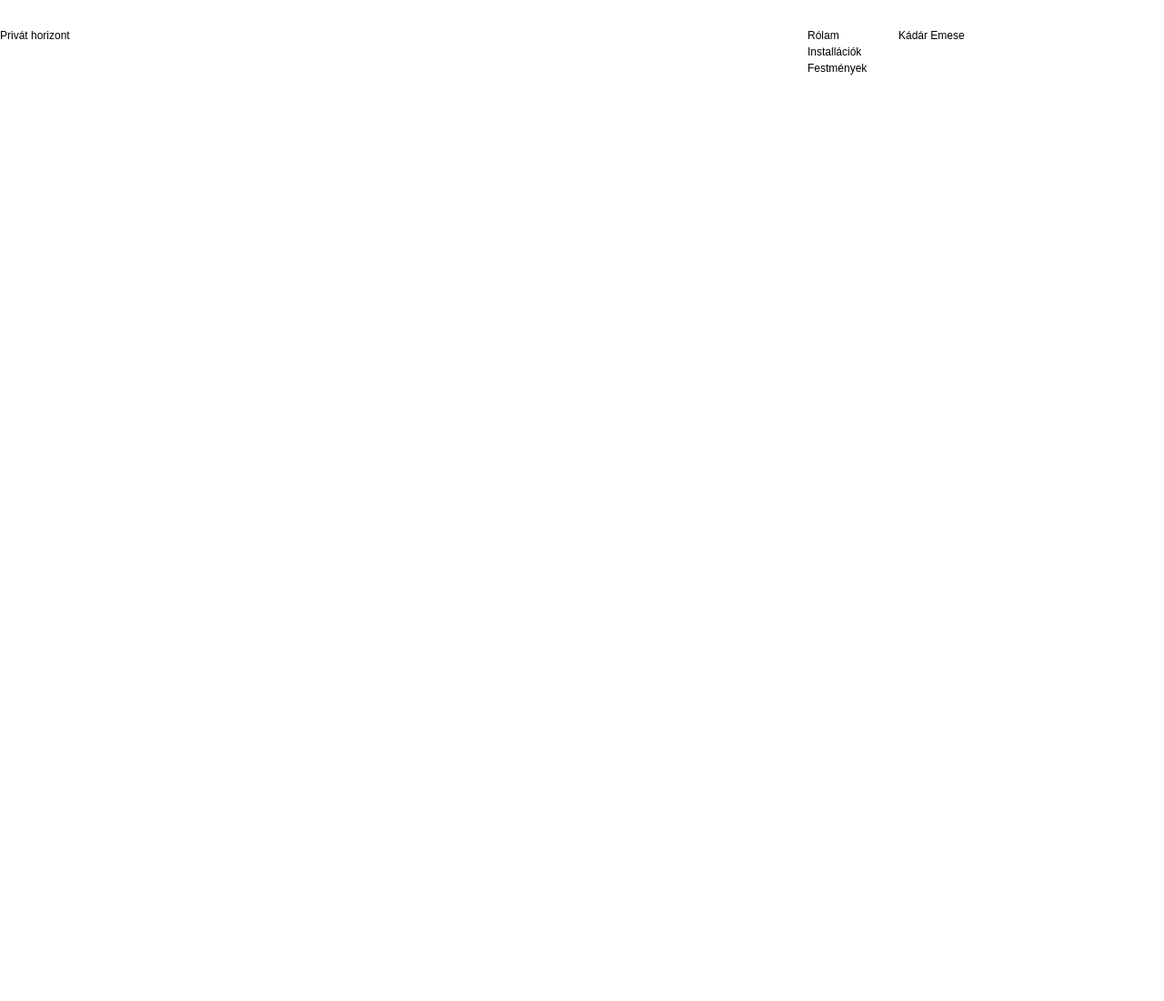
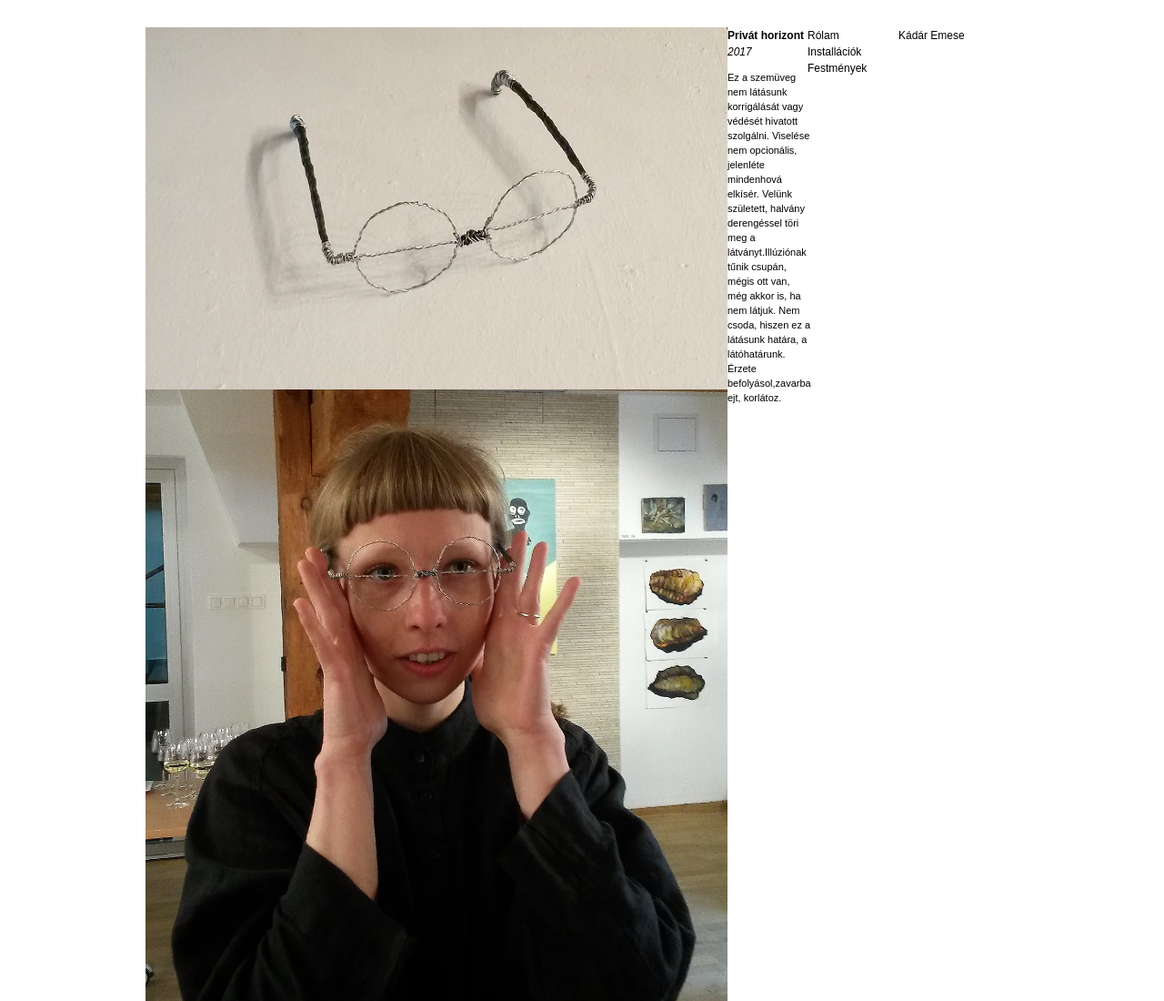
Before and after one commit to endreymarcell/kadaremese, a Gatsby site: page /installaciok/privat-horizont in a window 1280 px wide. Shown: the top 1100 px of the page at 91% size. Before the commit the page ends 800 px from the top, so only its background shows below. Built offline with nearby package versions, Linux system fonts and the light colour scheme; Gatsby itself is replaced by a stand-in of ours.

Commit message:
feat: add article privat-horizont

```diff
--- a/src/pages/installaciok/privat-horizont.js
+++ b/src/pages/installaciok/privat-horizont.js
@@ -1,8 +1,50 @@
 import React from "react"
+import {graphql} from "gatsby"
+import Img from "gatsby-image"
 import {Layout} from "../../components/layout"
+import {ArticleLayout} from "../../components/articleLayout"
+import style from "../../components/articleLayout.module.css"
 
-export default () => (
+export default ({data}) => (
   <Layout>
-    <div>Privát horizont</div>
+    <ArticleLayout>
+      <div>
+        {data.allFile.edges.map((image) => (
+          <div className={style.imgContainer}>
+            <Img
+              fluid={image.node.childImageSharp.fluid}
+              alt={image.node.base.split(".")[0]} // only use section of the file extension with the filename
+            />
+          </div>
+        ))}
+      </div>
+      <div className={style.articleContainer}>
+        <h1 className={style.articleTitle}>Privát horizont</h1> <h2 className={style.articleSubtitle}>2017</h2>
+        <br />
+        <p className={style.article}>
+          Ez a szemüveg nem látásunk korrigálását vagy védését hivatott szolgálni. Viselése nem opcionális, jelenléte
+          mindenhová elkísér. Velünk született, halvány derengéssel töri meg a látványt.Illúziónak tűnik csupán, mégis
+          ott van, még akkor is, ha nem látjuk. Nem csoda, hiszen ez a látásunk határa, a látóhatárunk. Érzete
+          befolyásol,zavarba ejt, korlátoz.
+        </p>
+      </div>
+    </ArticleLayout>
   </Layout>
 )
+
+export const query = graphql`
+  query ArticleQueryPrivatHorizont {
+    allFile(filter: {relativeDirectory: {eq: "installaciok/privat-horizont"}}, sort: {fields: base}) {
+      edges {
+        node {
+          base
+          childImageSharp {
+            fluid {
+              ...GatsbyImageSharpFluid
+            }
+          }
+        }
+      }
+    }
+  }
+`
```
